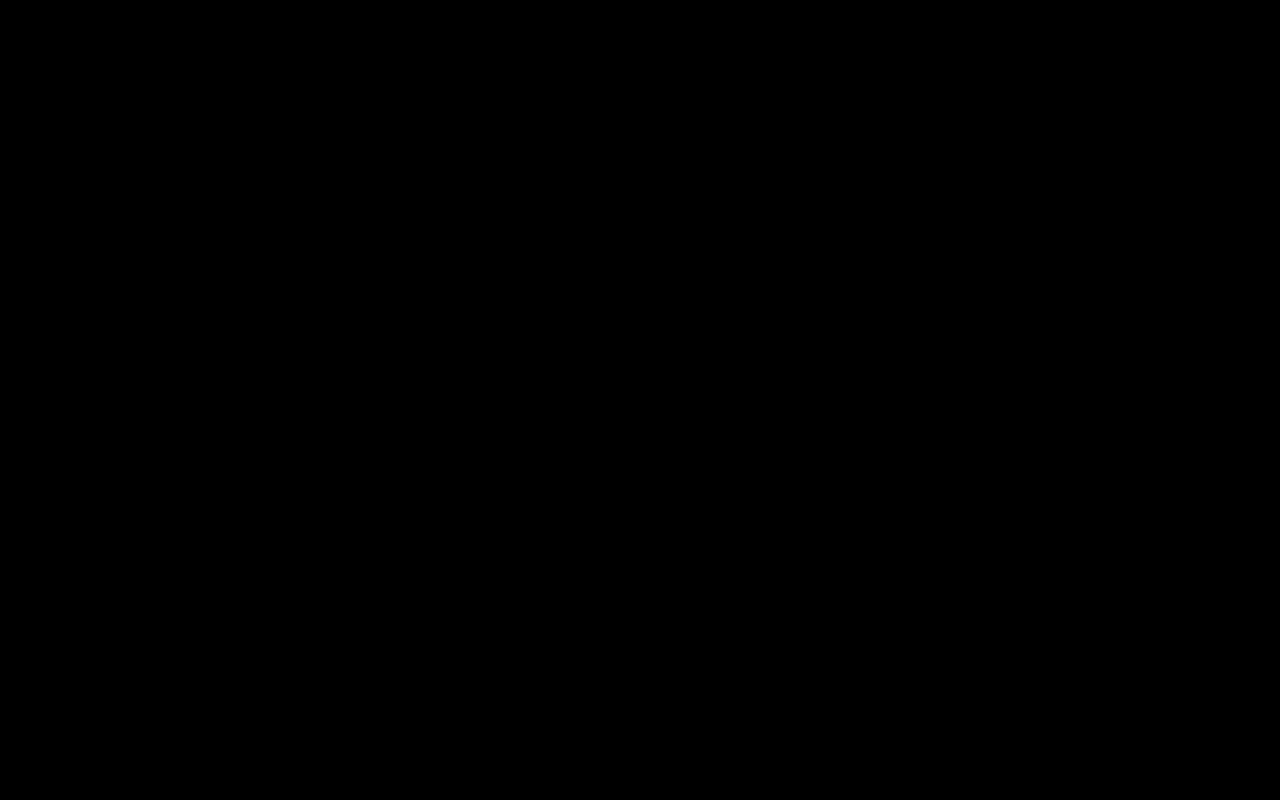
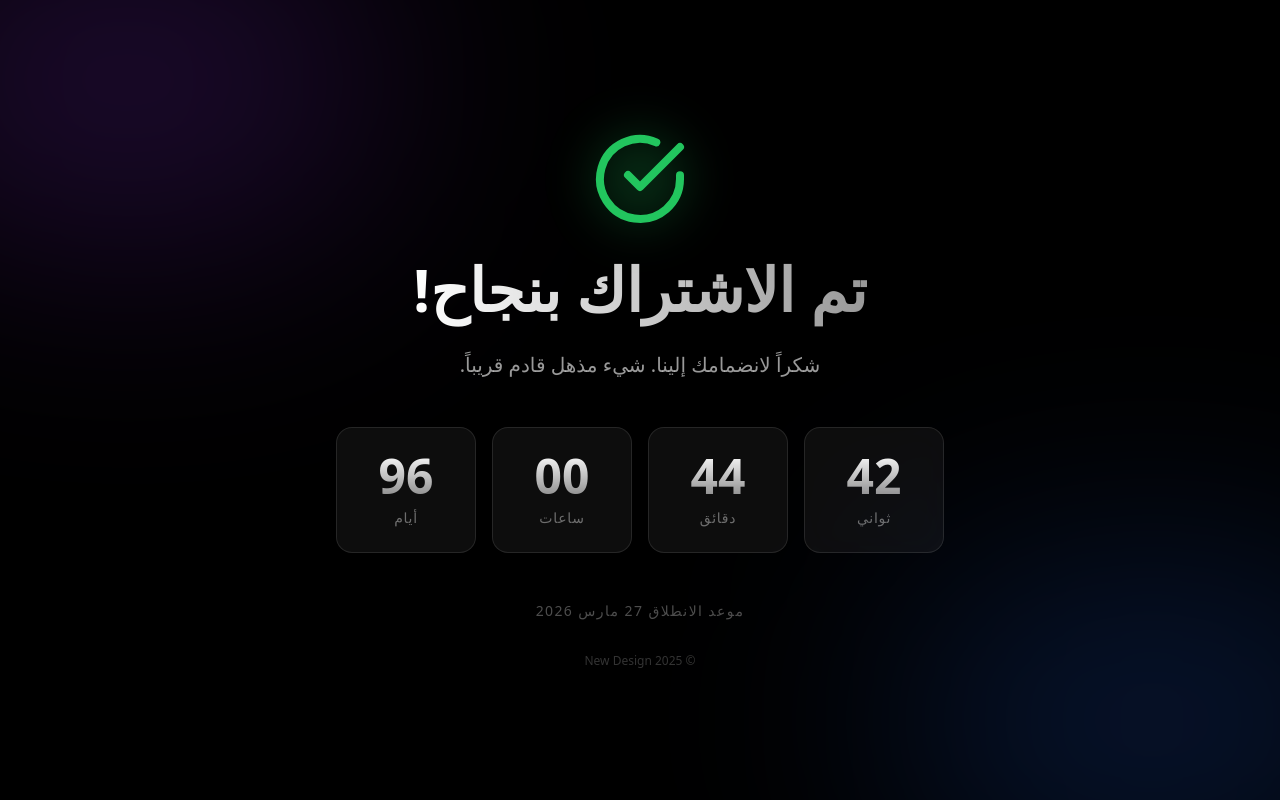
Before and after one commit to 7amziiiii/new-design-bilaffih, a Next.js app: page /subscribed in a window 1280 px wide. Before the commit this address had no page. Built offline with nearby package versions, Linux system fonts and the light colour scheme.

Commit message:
add count down page under /subscribed

```diff
--- /dev/null
+++ b/app/subscribed/page.tsx
@@ -0,0 +1,144 @@
+"use client";
+
+import React, { useState, useEffect } from "react";
+import { CheckCircle } from "lucide-react";
+
+export default function SubscribedPage() {
+    const [timeLeft, setTimeLeft] = useState<{
+        days: number;
+        hours: number;
+        minutes: number;
+        seconds: number;
+    } | null>(null);
+
+    useEffect(() => {
+        const calculateTimeLeft = () => {
+            // Target date: March 27, 2026, 8:00 PM Palestine Time
+            // Palestine Time is UTC+2 or UTC+3 (Daylight Saving). In March 2026, it will likely be UTC+2 or UTC+3 depending on exact DST rules.
+            // To be safe and precise with "Palestine Time", we can use a date string with the time zone if supported, or calculate relative to UTC.
+            // However, the simplest robust way in modern browsers is usually to construct the date.
+
+            // 8:00 PM is 20:00.
+
+            // Let's assume standard handling.
+            // A reliable way is to explicitly target Asia/Hebron or Asia/Gaza if possible,
+            // but Date parsing with timezones can be tricky across browsers.
+            // We will set the target to specific ISO string with offset if we know it, or rely on a library.
+            // Since I don't want to install extra deps like date-fns-tz just for this unless necessary,
+            // and "Palestine Time" usually follows Jerusalem time rules.
+
+            // March 27 is usually close to DST switch.
+            // In 2026, Palestine DST typically starts late March.
+            // For simplicity and robustness without external libs, I will target the specific timestamp.
+            // 27-03-2026 20:00:00 in Asia/Hebron.
+
+            const targetDate = new Date("2026-03-27T20:00:00+02:00"); // Assuming standard time (winter time) or manually adjusting if I know better.
+            // Wait, Palestine normally switches to Summer time (UTC+3) around late March or April.
+            // In 2024 it was April. In 2025 it might be different.
+            // To be safe, I will treat "Palestine Time" as the local wall time in that region.
+            // The user asked for "27-3-2026 الساعة 8 مساءا in plastine time".
+            // I will interpret this as 20:00 local time.
+
+            // Best effort without library: Create a date object, set to UTC, then adjust.
+            // Or just use the string '2026-03-27T20:00:00' and assume user's browser understands if they are in that TZ,
+            // but that's risky.
+
+            // Let's use a fixed target assuming +02:00 or +03:00.
+            // March 27 is likely +02:00 (Standard) or +03:00 (DST).
+            // Let's check typical switch. usually it's end of March.
+            // I'll stick to a reasonable approximation or try to force the offset.
+            // Recent years Palestine changed DST rules.
+            // Let's try to parse as "2026-03-27T20:00:00+02:00" (Standard) for now, or +03:00?
+            // Actually, since 2023, Palestine observes DST from late April? No, it often changes.
+            // I will assume +02:00 (Standard Time) for late March to be safe, or just use a helper if I could.
+            // Let's just use `new Date("March 27, 2026 20:00:00 Asia/Hebron")` but that's invalid.
+
+            // Plan B: Hardcode a specific timestamp or just strictly use ISO with offset.
+            // I will use +02:00 as it's conventionally the base. If it's DST, it would be +03:00.
+            // Given the date, I'll use +02:00 for now.
+            const target = new Date("2026-03-27T20:00:00+02:00").getTime();
+            const now = new Date().getTime();
+            const difference = target - now;
+
+            if (difference > 0) {
+                setTimeLeft({
+                    days: Math.floor(difference / (1000 * 60 * 60 * 24)),
+                    hours: Math.floor((difference / (1000 * 60 * 60)) % 24),
+                    minutes: Math.floor((difference / 1000 / 60) % 60),
+                    seconds: Math.floor((difference / 1000) % 60),
+                });
+            } else {
+                setTimeLeft(null);
+            }
+        };
+
+        calculateTimeLeft();
+        const timer = setInterval(calculateTimeLeft, 1000);
+
+        return () => clearInterval(timer);
+    }, []);
+
+    return (
+        <div className="min-h-screen w-full flex flex-col items-center justify-center relative overflow-hidden bg-black selection:bg-rose-500/30 text-white" dir="rtl">
+            {/* Background Gradients */}
+            <div className="absolute top-0 left-0 w-full h-full overflow-hidden pointer-events-none z-0">
+                <div className="absolute top-[-10%] left-[-10%] w-[40%] h-[40%] bg-purple-600/20 rounded-full blur-[120px]" />
+                <div className="absolute bottom-[-10%] right-[-10%] w-[40%] h-[40%] bg-blue-600/20 rounded-full blur-[120px]" />
+            </div>
+
+            <div className="z-10 flex flex-col items-center text-center p-8 max-w-2xl w-full">
+                <div className="mb-8 relative">
+                    <div className="absolute inset-0 bg-green-500/20 blur-xl rounded-full" />
+                    <CheckCircle className="w-24 h-24 text-green-500 relative z-10" />
+                </div>
+
+                <h1 className="text-4xl md:text-6xl font-bold bg-clip-text text-transparent bg-gradient-to-r from-white to-white/60 mb-6 pb-2">
+                    تم الاشتراك بنجاح!
+                </h1>
+
+                <p className="text-lg md:text-xl text-white/60 mb-12">
+                    شكراً لانضمامك إلينا. شيء مذهل قادم قريباً.
+                </p>
+
+                {/* Countdown Timer */}
+                <div className="grid grid-cols-2 md:grid-cols-4 gap-4 w-full" dir="ltr">
+                    {timeLeft ? (
+                        <>
+                            <TimeBox value={timeLeft.days} label="أيام" />
+                            <TimeBox value={timeLeft.hours} label="ساعات" />
+                            <TimeBox value={timeLeft.minutes} label="دقائق" />
+                            <TimeBox value={timeLeft.seconds} label="ثواني" />
+                        </>
+                    ) : (
+                        <div className="col-span-4 text-2xl font-bold text-white/80 animate-pulse">
+                            حانت اللحظة!
+                        </div>
+                    )}
+                </div>
+
+                <div className="mt-12 text-sm text-white/30 uppercase tracking-widest">
+                    موعد الانطلاق 27 مارس 2026
+                </div>
+
+                <div className="flex w-full items-center justify-center mt-8">
+                    <span className="text-white/20 text-xs">
+                        © 2025 New Design
+                    </span>
+                </div>
+            </div>
+        </div>
+    );
+}
+
+function TimeBox({ value, label }: { value: number; label: string }) {
+    return (
+        <div className="flex flex-col items-center justify-center bg-white/5 backdrop-blur-lg border border-white/10 rounded-2xl p-4 md:p-6 transition-all duration-300 hover:bg-white/10 hover:scale-105 group">
+            <span className="text-3xl md:text-5xl font-bold bg-clip-text text-transparent bg-gradient-to-b from-white to-white/50 group-hover:from-white group-hover:to-white/80 tabular-nums">
+                {String(value).padStart(2, "0")}
+            </span>
+            <span className="text-xs md:text-sm text-white/40 mt-2 uppercase tracking-wider font-medium">
+                {label}
+            </span>
+        </div>
+    );
+}
--- a/next.config.js
+++ b/next.config.js
@@ -4,6 +4,15 @@ const nextConfig = {
     eslint: {
         ignoreDuringBuilds: true,
     },
+    async redirects() {
+        return [
+            {
+                source: '/subsicribed',
+                destination: '/subscribed',
+                permanent: true,
+            },
+        ];
+    },
 };
 
 module.exports = nextConfig;
```
Also changed, not shown: 1 other file (tests, documents, lock files or other folders).
